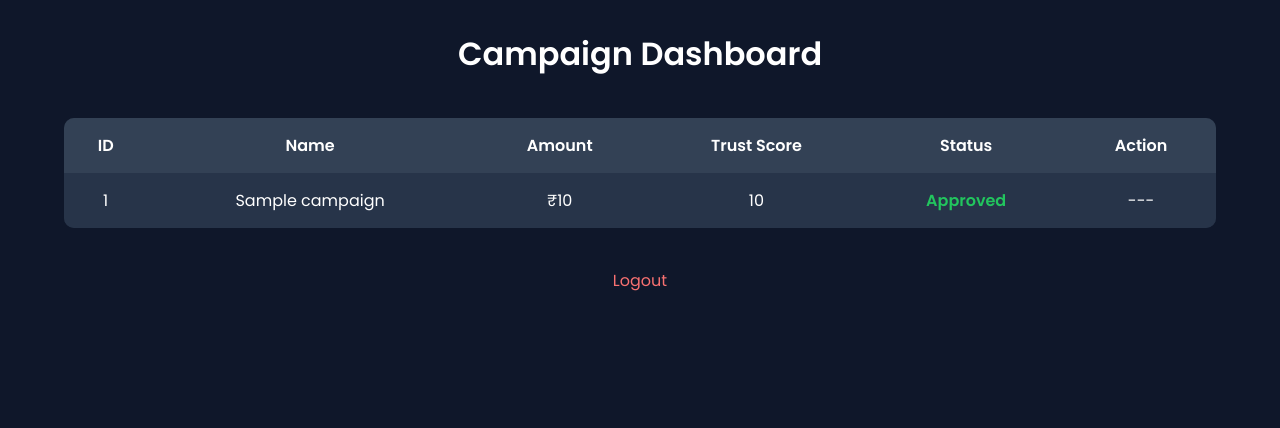
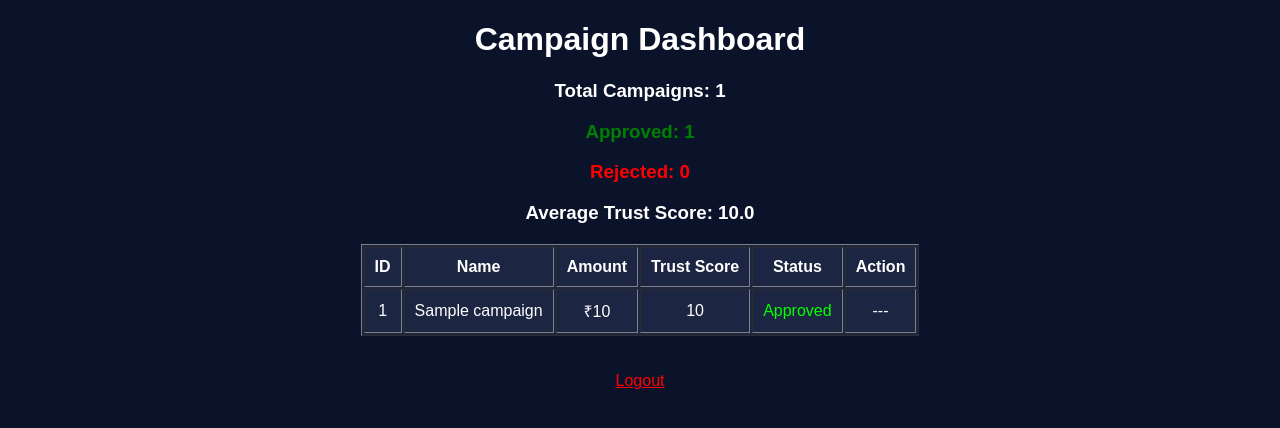
Before and after one commit to shrreeeram/ethical-crowdfunding-checker, a Flask app: page /admin in a window 1280 px wide. Shown: the top 428 px of the page. Run offline with Flask 3, Linux system fonts and the light colour scheme; a user stored in the database is signed in; tables that the repository leaves empty hold one stand-in row (values such as "Sample post").

Commit message:
Added default admin user creation

```diff
--- a/app.py
+++ b/app.py
@@ -2,6 +2,7 @@ from flask import Flask, render_template, request, redirect, url_for
 from flask_sqlalchemy import SQLAlchemy
 from flask_login import LoginManager, UserMixin, login_user, login_required, logout_user
 from flask_bcrypt import Bcrypt
+from sqlalchemy import func
 import os
 
 app = Flask(__name__)
@@ -14,15 +15,15 @@ app.config["SQLALCHEMY_TRACK_MODIFICATIONS"] = False
 
 db = SQLAlchemy(app)
 login_manager = LoginManager(app)
+login_manager.login_view = "login"
 bcrypt = Bcrypt(app)
 
 # ------------------ MODELS ------------------
 
 class User(db.Model, UserMixin):
     id = db.Column(db.Integer, primary_key=True)
-    username = db.Column(db.String(50), unique=True, nullable=False)
-    password = db.Column(db.String(200), nullable=False)
-
+    username = db.Column(db.String(20), unique=True, nullable=False)
+    password = db.Column(db.String(100), nullable=False)
 
 class Campaign(db.Model):
     id = db.Column(db.Integer, primary_key=True)
@@ -31,10 +32,9 @@ class Campaign(db.Model):
     amount = db.Column(db.Integer, nullable=False)
     address = db.Column(db.String(200), nullable=False)
     trust_score = db.Column(db.Integer)
-    status = db.Column(db.String(20), default="Pending")   # ✅ Default Pending
+    status = db.Column(db.String(20), default="Pending")
 
-
-# ------------------ CREATE TABLES + ADMIN ------------------
+# ------------------ DATABASE INIT ------------------
 
 with app.app_context():
     db.create_all()
@@ -46,13 +46,11 @@ with app.app_context():
         db.session.add(admin)
         db.session.commit()
 
-
 # ------------------ LOGIN MANAGER ------------------
 
 @login_manager.user_loader
 def load_user(user_id):
     return User.query.get(int(user_id))
-
 
 # ------------------ TRUST SCORE ------------------
 
@@ -73,13 +71,11 @@ def calculate_trust_score(amount, address, description):
 
     return max(score, 0)
 
-
 # ------------------ ROUTES ------------------
 
 @app.route("/")
 def home():
     return render_template("index.html")
-
 
 @app.route("/submit", methods=["POST"])
 def submit():
@@ -95,8 +91,8 @@ def submit():
         description=description,
         amount=amount,
         address=address,
-        trust_score=trust_score
-        # ❌ status removed → auto Pending
+        trust_score=trust_score,
+        status="Pending"
     )
 
     db.session.add(new_campaign)
@@ -104,15 +100,31 @@ def submit():
 
     return redirect(url_for("home"))
 
+# ------------------ ADMIN DASHBOARD ------------------
 
 @app.route("/admin")
 @login_required
 def admin():
     campaigns = Campaign.query.all()
-    return render_template("admin.html", campaigns=campaigns)
 
+    total = Campaign.query.count()
+    approved = Campaign.query.filter_by(status="Approved").count()
+    rejected = Campaign.query.filter_by(status="Rejected").count()
 
-# ✅ Manual Approve Route
+    avg_score = db.session.query(func.avg(Campaign.trust_score)).scalar()
+    avg_score = round(avg_score, 2) if avg_score else 0
+
+    return render_template(
+        "admin.html",
+        campaigns=campaigns,
+        total=total,
+        approved=approved,
+        rejected=rejected,
+        avg_score=avg_score
+    )
+
+# ------------------ APPROVE ------------------
+
 @app.route("/approve/<int:id>")
 @login_required
 def approve(id):
@@ -121,8 +133,8 @@ def approve(id):
     db.session.commit()
     return redirect(url_for("admin"))
 
+# ------------------ REJECT ------------------
 
-# ✅ Manual Reject Route
 @app.route("/reject/<int:id>")
 @login_required
 def reject(id):
@@ -131,6 +143,7 @@ def reject(id):
     db.session.commit()
     return redirect(url_for("admin"))
 
+# ------------------ LOGIN ------------------
 
 @app.route("/login", methods=["GET", "POST"])
 def login():
@@ -146,6 +159,7 @@ def login():
 
     return render_template("login.html")
 
+# ------------------ LOGOUT ------------------
 
 @app.route("/logout")
 @login_required
@@ -153,8 +167,7 @@ def logout():
     logout_user()
     return redirect(url_for("home"))
 
-
 # ------------------ RUN ------------------
 
 if __name__ == "__main__":
-    app.run()
+    app.run(debug=True)
--- a/templates/admin.html
+++ b/templates/admin.html
@@ -3,96 +3,20 @@
 
 <head>
     <title>Admin Dashboard</title>
-    <link href="https://fonts.googleapis.com/css2?family=Poppins:wght@300;400;600&display=swap" rel="stylesheet">
-    <style>
-        body {
-            font-family: 'Poppins', sans-serif;
-            background: #0f172a;
-            color: white;
-            margin: 0;
-            padding: 0;
-        }
-
-        h1 {
-            text-align: center;
-            margin-top: 30px;
-        }
-
-        table {
-            width: 90%;
-            margin: 40px auto;
-            border-collapse: collapse;
-            background: #1e293b;
-            border-radius: 10px;
-            overflow: hidden;
-        }
-
-        th,
-        td {
-            padding: 15px;
-            text-align: center;
-        }
-
-        th {
-            background: #334155;
-        }
-
-        tr:nth-child(even) {
-            background: #273449;
-        }
-
-        .approved {
-            color: #22c55e;
-            font-weight: bold;
-        }
-
-        .rejected {
-            color: #ef4444;
-            font-weight: bold;
-        }
-
-        .pending {
-            color: #f59e0b;
-            font-weight: bold;
-        }
-
-        .btn {
-            padding: 6px 12px;
-            border: none;
-            border-radius: 6px;
-            cursor: pointer;
-            font-size: 14px;
-            text-decoration: none;
-        }
-
-        .approve-btn {
-            background: #22c55e;
-            color: white;
-        }
-
-        .reject-btn {
-            background: #ef4444;
-            color: white;
-        }
-
-        .logout {
-            display: block;
-            text-align: center;
-            margin-bottom: 30px;
-        }
-
-        .logout a {
-            color: #f87171;
-            text-decoration: none;
-        }
-    </style>
 </head>
 
-<body>
+<body style="background:#0b132b; color:white; font-family:Arial; text-align:center;">
 
     <h1>Campaign Dashboard</h1>
 
-    <table>
+    <div style="margin:20px;">
+        <h3>Total Campaigns: {{ total }}</h3>
+        <h3 style="color:green;">Approved: {{ approved }}</h3>
+        <h3 style="color:red;">Rejected: {{ rejected }}</h3>
+        <h3>Average Trust Score: {{ avg_score }}</h3>
+    </div>
+
+    <table border="1" cellpadding="10" style="margin:auto; background:#1c2541;">
         <tr>
             <th>ID</th>
             <th>Name</th>
@@ -102,39 +26,36 @@
             <th>Action</th>
         </tr>
 
-        {% for campaign in campaigns %}
+        {% for c in campaigns %}
         <tr>
-            <td>{{ campaign.id }}</td>
-            <td>{{ campaign.name }}</td>
-            <td>₹{{ campaign.amount }}</td>
-            <td>{{ campaign.trust_score }}</td>
-
+            <td>{{ c.id }}</td>
+            <td>{{ c.name }}</td>
+            <td>₹{{ c.amount }}</td>
+            <td>{{ c.trust_score }}</td>
             <td>
-                {% if campaign.status == "Approved" %}
-                <span class="approved">Approved</span>
-                {% elif campaign.status == "Rejected" %}
-                <span class="rejected">Rejected</span>
+                {% if c.status == "Approved" %}
+                <span style="color:lime;">Approved</span>
+                {% elif c.status == "Rejected" %}
+                <span style="color:red;">Rejected</span>
                 {% else %}
-                <span class="pending">Pending</span>
+                <span style="color:orange;">Pending</span>
                 {% endif %}
             </td>
-
             <td>
-                {% if campaign.status == "Pending" %}
-                <a href="{{ url_for('approve', id=campaign.id) }}" class="btn approve-btn">Approve</a>
-                <a href="{{ url_for('reject', id=campaign.id) }}" class="btn reject-btn">Reject</a>
+                {% if c.status == "Pending" %}
+                <a href="/approve/{{ c.id }}">Approve</a>
+                |
+                <a href="/reject/{{ c.id }}">Reject</a>
                 {% else %}
                 ---
                 {% endif %}
             </td>
         </tr>
         {% endfor %}
-
     </table>
 
-    <div class="logout">
-        <a href="{{ url_for('logout') }}">Logout</a>
-    </div>
+    <br><br>
+    <a href="/logout" style="color:red;">Logout</a>
 
 </body>
 
```
